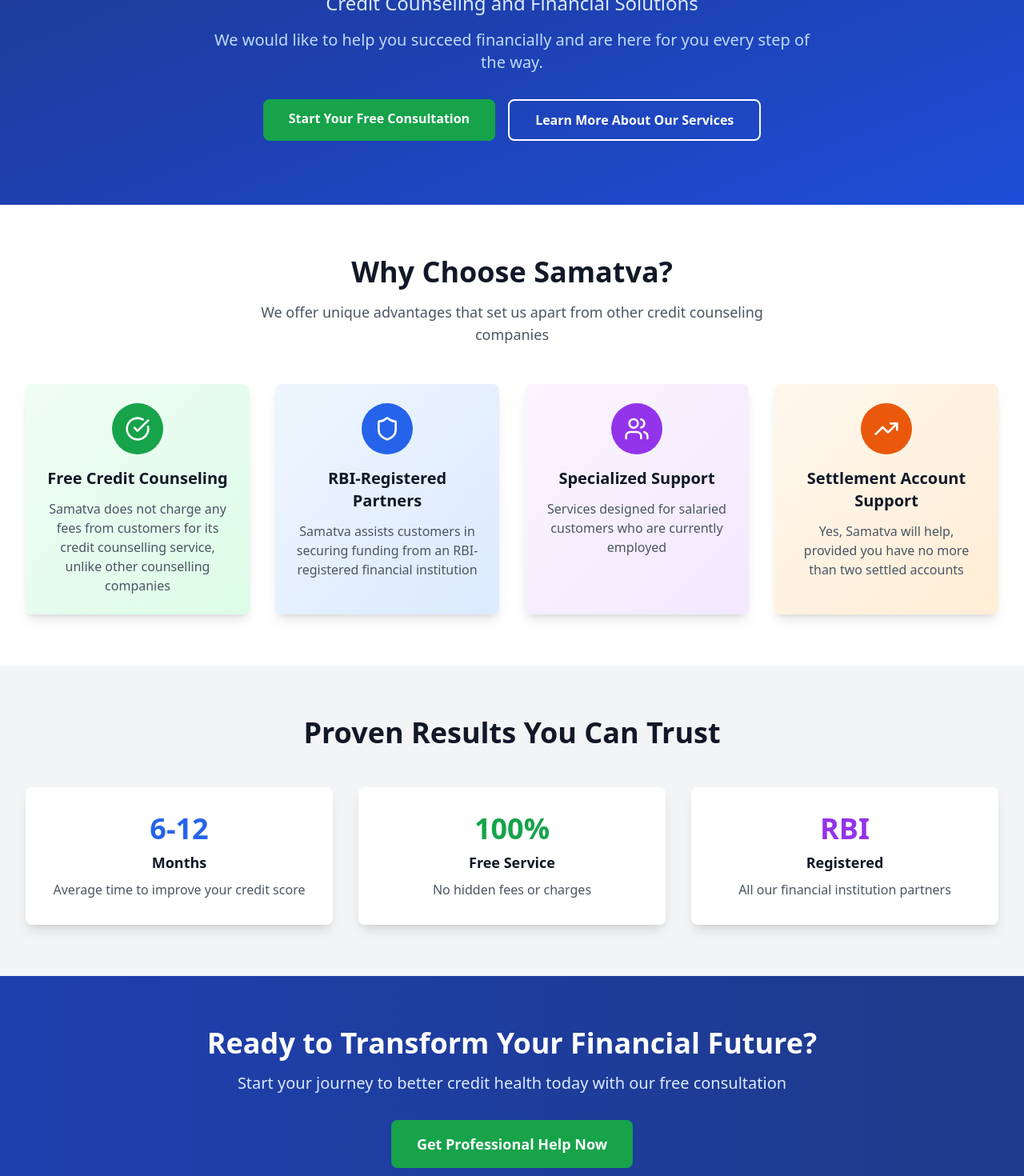
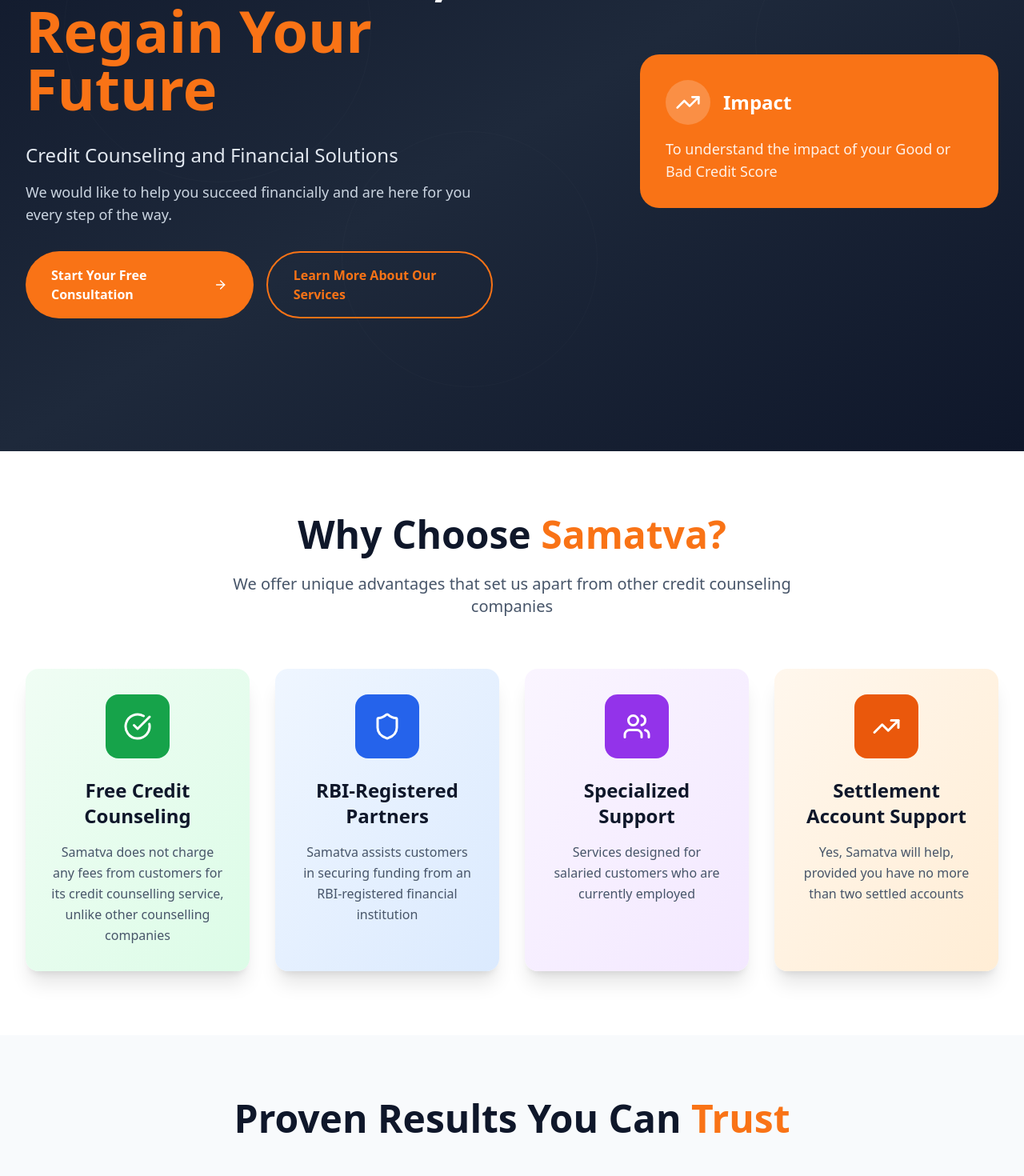
Before and after one commit to GreeseGilbertVijay/soiltecwebsite, a React (Vite) app: page / in a window 1280 px wide. Shown: the part 300-1770 px from the top of the page at 80% size. Built offline with nearby package versions, Linux system fonts and the light colour scheme.

Commit message:
Refactor: Improve Index page UI/UX
- Updated the Index page to enhance the user interface and experience, incorporating the provided color scheme and content.

```diff
--- a/src/pages/Index.tsx
+++ b/src/pages/Index.tsx
@@ -2,7 +2,7 @@
 import { Link } from 'react-router-dom';
 import Navbar from '@/components/Navbar';
 import Footer from '@/components/Footer';
-import { CheckCircle, Users, Shield, TrendingUp } from 'lucide-react';
+import { CheckCircle, Users, Shield, TrendingUp, ArrowRight } from 'lucide-react';
 
 const Index = () => {
   return (
@@ -10,85 +10,117 @@ const Index = () => {
       <Navbar />
 
       {/* Hero Section */}
-      <section className="bg-gradient-to-br from-blue-900 via-blue-800 to-blue-700 text-white">
-        <div className="max-w-7xl mx-auto px-4 sm:px-6 lg:px-8 py-20">
-          <div className="text-center">
-            <h1 className="text-4xl md:text-6xl font-bold mb-6">
-              Samatva Awareness Solution Foundation
+      <section className="bg-gradient-to-br from-slate-900 via-slate-800 to-slate-900 text-white min-h-screen relative overflow-hidden">
+        {/* Background Pattern */}
+        <div className="absolute inset-0 opacity-10">
+          <div className="absolute top-20 left-20 w-96 h-96 rounded-full border border-white/20"></div>
+          <div className="absolute top-40 right-20 w-64 h-64 rounded-full border border-white/20"></div>
+          <div className="absolute bottom-20 left-1/3 w-80 h-80 rounded-full border border-white/20"></div>
+        </div>
+
+        <div className="max-w-7xl mx-auto px-4 sm:px-6 lg:px-8 py-20 relative z-10">
+          <div className="grid grid-cols-1 lg:grid-cols-2 gap-12 items-center min-h-[80vh]">
+            {/* Left Content */}
+            <div className="text-left">
+              <h1 className="text-5xl md:text-7xl font-bold mb-8 leading-tight">
+                <span className="text-white">Rebuild Credit,</span>
+                <br />
+                <span className="text-orange-500">Regain Your</span>
+                <br />
+                <span className="text-orange-500">Future</span>
               </h1>
-            <p className="text-xl md:text-2xl mb-4 text-blue-100">
+              <p className="text-xl md:text-2xl mb-4 text-slate-200 max-w-xl">
                 Credit Counseling and Financial Solutions
               </p>
-            <p className="text-lg md:text-xl mb-8 text-blue-200 max-w-3xl mx-auto">
+              <p className="text-lg mb-8 text-slate-300 max-w-xl">
                 We would like to help you succeed financially and are here for you every step of the way.
               </p>
-            <div className="flex flex-col sm:flex-row gap-4 justify-center">
+              <div className="flex flex-col sm:flex-row gap-4">
                 <Link
                   to="/contact"
-                className="bg-green-600 hover:bg-green-700 text-white px-8 py-3 rounded-lg font-semibold transition-colors transform hover:scale-105"
+                  className="bg-orange-500 hover:bg-orange-600 text-white px-8 py-4 rounded-full font-semibold transition-all transform hover:scale-105 flex items-center justify-center gap-2"
                 >
                   Start Your Free Consultation
+                  <ArrowRight size={20} />
                 </Link>
                 <Link
                   to="/services"
-                className="border-2 border-white text-white hover:bg-white hover:text-blue-800 px-8 py-3 rounded-lg font-semibold transition-colors"
+                  className="border-2 border-orange-500 text-orange-500 hover:bg-orange-500 hover:text-white px-8 py-4 rounded-full font-semibold transition-all flex items-center justify-center"
                 >
                   Learn More About Our Services
                 </Link>
+              </div>
+            </div>
+
+            {/* Right Content - Impact Card */}
+            <div className="flex justify-center lg:justify-end">
+              <div className="bg-orange-500 hover:bg-orange-600 transition-all rounded-3xl p-8 max-w-md cursor-pointer transform hover:scale-105">
+                <Link to="/impact" className="block">
+                  <div className="flex items-center gap-4 mb-4">
+                    <div className="bg-white/20 p-3 rounded-full">
+                      <TrendingUp className="text-white" size={32} />
+                    </div>
+                    <h3 className="text-2xl font-bold text-white">Impact</h3>
+                  </div>
+                  <p className="text-white/90 text-lg">
+                    To understand the impact of your Good or Bad Credit Score
+                  </p>
+                </Link>
+              </div>
             </div>
           </div>
         </div>
       </section>
 
       {/* Core Value Propositions */}
-      <section className="py-16 bg-white">
+      <section className="py-20 bg-white">
         <div className="max-w-7xl mx-auto px-4 sm:px-6 lg:px-8">
-          <div className="text-center mb-12">
-            <h2 className="text-3xl md:text-4xl font-bold text-gray-900 mb-4">
-              Why Choose Samatva?
+          <div className="text-center mb-16">
+            <h2 className="text-4xl md:text-5xl font-bold text-slate-900 mb-6">
+              Why Choose <span className="text-orange-500">Samatva?</span>
             </h2>
-            <p className="text-lg text-gray-600 max-w-2xl mx-auto">
+            <p className="text-xl text-slate-600 max-w-3xl mx-auto">
               We offer unique advantages that set us apart from other credit counseling companies
             </p>
           </div>
 
           <div className="grid grid-cols-1 md:grid-cols-2 lg:grid-cols-4 gap-8">
-            <div className="text-center p-6 rounded-lg shadow-lg hover:shadow-xl transition-shadow bg-gradient-to-br from-green-50 to-green-100">
-              <div className="bg-green-600 w-16 h-16 rounded-full flex items-center justify-center mx-auto mb-4">
-                <CheckCircle className="text-white" size={32} />
+            <div className="text-center p-8 rounded-2xl shadow-xl hover:shadow-2xl transition-all bg-gradient-to-br from-green-50 to-green-100 group hover:scale-105">
+              <div className="bg-green-600 w-20 h-20 rounded-2xl flex items-center justify-center mx-auto mb-6 group-hover:bg-green-700 transition-colors">
+                <CheckCircle className="text-white" size={36} />
               </div>
-              <h3 className="text-xl font-semibold mb-3 text-gray-900">Free Credit Counseling</h3>
-              <p className="text-gray-600">
+              <h3 className="text-2xl font-bold mb-4 text-slate-900">Free Credit Counseling</h3>
+              <p className="text-slate-600 leading-relaxed">
                 Samatva does not charge any fees from customers for its credit counselling service, unlike other counselling companies
               </p>
             </div>
 
-            <div className="text-center p-6 rounded-lg shadow-lg hover:shadow-xl transition-shadow bg-gradient-to-br from-blue-50 to-blue-100">
-              <div className="bg-blue-600 w-16 h-16 rounded-full flex items-center justify-center mx-auto mb-4">
-                <Shield className="text-white" size={32} />
+            <div className="text-center p-8 rounded-2xl shadow-xl hover:shadow-2xl transition-all bg-gradient-to-br from-blue-50 to-blue-100 group hover:scale-105">
+              <div className="bg-blue-600 w-20 h-20 rounded-2xl flex items-center justify-center mx-auto mb-6 group-hover:bg-blue-700 transition-colors">
+                <Shield className="text-white" size={36} />
               </div>
-              <h3 className="text-xl font-semibold mb-3 text-gray-900">RBI-Registered Partners</h3>
-              <p className="text-gray-600">
+              <h3 className="text-2xl font-bold mb-4 text-slate-900">RBI-Registered Partners</h3>
+              <p className="text-slate-600 leading-relaxed">
                 Samatva assists customers in securing funding from an RBI-registered financial institution
               </p>
             </div>
 
-            <div className="text-center p-6 rounded-lg shadow-lg hover:shadow-xl transition-shadow bg-gradient-to-br from-purple-50 to-purple-100">
-              <div className="bg-purple-600 w-16 h-16 rounded-full flex items-center justify-center mx-auto mb-4">
-                <Users className="text-white" size={32} />
+            <div className="text-center p-8 rounded-2xl shadow-xl hover:shadow-2xl transition-all bg-gradient-to-br from-purple-50 to-purple-100 group hover:scale-105">
+              <div className="bg-purple-600 w-20 h-20 rounded-2xl flex items-center justify-center mx-auto mb-6 group-hover:bg-purple-700 transition-colors">
+                <Users className="text-white" size={36} />
               </div>
-              <h3 className="text-xl font-semibold mb-3 text-gray-900">Specialized Support</h3>
-              <p className="text-gray-600">
+              <h3 className="text-2xl font-bold mb-4 text-slate-900">Specialized Support</h3>
+              <p className="text-slate-600 leading-relaxed">
                 Services designed for salaried customers who are currently employed
               </p>
             </div>
 
-            <div className="text-center p-6 rounded-lg shadow-lg hover:shadow-xl transition-shadow bg-gradient-to-br from-orange-50 to-orange-100">
-              <div className="bg-orange-600 w-16 h-16 rounded-full flex items-center justify-center mx-auto mb-4">
-                <TrendingUp className="text-white" size={32} />
+            <div className="text-center p-8 rounded-2xl shadow-xl hover:shadow-2xl transition-all bg-gradient-to-br from-orange-50 to-orange-100 group hover:scale-105">
+              <div className="bg-orange-600 w-20 h-20 rounded-2xl flex items-center justify-center mx-auto mb-6 group-hover:bg-orange-700 transition-colors">
+                <TrendingUp className="text-white" size={36} />
               </div>
-              <h3 className="text-xl font-semibold mb-3 text-gray-900">Settlement Account Support</h3>
-              <p className="text-gray-600">
+              <h3 className="text-2xl font-bold mb-4 text-slate-900">Settlement Account Support</h3>
+              <p className="text-slate-600 leading-relaxed">
                 Yes, Samatva will help, provided you have no more than two settled accounts
               </p>
             </div>
@@ -97,50 +129,51 @@ const Index = () => {
       </section>
 
       {/* Trust Builders */}
-      <section className="py-16 bg-gray-100">
+      <section className="py-20 bg-slate-50">
         <div className="max-w-7xl mx-auto px-4 sm:px-6 lg:px-8">
-          <div className="text-center mb-12">
-            <h2 className="text-3xl md:text-4xl font-bold text-gray-900 mb-4">
-              Proven Results You Can Trust
+          <div className="text-center mb-16">
+            <h2 className="text-4xl md:text-5xl font-bold text-slate-900 mb-6">
+              Proven Results You Can <span className="text-orange-500">Trust</span>
             </h2>
           </div>
 
           <div className="grid grid-cols-1 md:grid-cols-3 gap-8">
-            <div className="text-center p-8 bg-white rounded-lg shadow-lg">
-              <div className="text-4xl font-bold text-blue-600 mb-2">6-12</div>
-              <div className="text-lg font-semibold text-gray-900 mb-2">Months</div>
-              <p className="text-gray-600">Average time to improve your credit score</p>
+            <div className="text-center p-10 bg-white rounded-3xl shadow-xl hover:shadow-2xl transition-all hover:scale-105">
+              <div className="text-6xl font-bold text-blue-600 mb-4">6-12</div>
+              <div className="text-2xl font-bold text-slate-900 mb-4">Months</div>
+              <p className="text-slate-600 text-lg">Average time to improve your credit score</p>
             </div>
 
-            <div className="text-center p-8 bg-white rounded-lg shadow-lg">
-              <div className="text-4xl font-bold text-green-600 mb-2">100%</div>
-              <div className="text-lg font-semibold text-gray-900 mb-2">Free Service</div>
-              <p className="text-gray-600">No hidden fees or charges</p>
+            <div className="text-center p-10 bg-white rounded-3xl shadow-xl hover:shadow-2xl transition-all hover:scale-105">
+              <div className="text-6xl font-bold text-green-600 mb-4">100%</div>
+              <div className="text-2xl font-bold text-slate-900 mb-4">Free Service</div>
+              <p className="text-slate-600 text-lg">No hidden fees or charges</p>
             </div>
 
-            <div className="text-center p-8 bg-white rounded-lg shadow-lg">
-              <div className="text-4xl font-bold text-purple-600 mb-2">RBI</div>
-              <div className="text-lg font-semibold text-gray-900 mb-2">Registered</div>
-              <p className="text-gray-600">All our financial institution partners</p>
+            <div className="text-center p-10 bg-white rounded-3xl shadow-xl hover:shadow-2xl transition-all hover:scale-105">
+              <div className="text-6xl font-bold text-orange-600 mb-4">RBI</div>
+              <div className="text-2xl font-bold text-slate-900 mb-4">Registered</div>
+              <p className="text-slate-600 text-lg">All our financial institution partners</p>
             </div>
           </div>
         </div>
       </section>
 
       {/* CTA Section */}
-      <section className="py-16 bg-gradient-to-r from-blue-800 to-blue-900 text-white">
-        <div className="max-w-4xl mx-auto text-center px-4 sm:px-6 lg:px-8">
-          <h2 className="text-3xl md:text-4xl font-bold mb-4">
-            Ready to Transform Your Financial Future?
+      <section className="py-20 bg-gradient-to-r from-slate-900 to-slate-800 text-white">
+        <div className="max-w-5xl mx-auto text-center px-4 sm:px-6 lg:px-8">
+          <h2 className="text-4xl md:text-5xl font-bold mb-6">
+            Ready to Transform Your <span className="text-orange-500">Financial Future?</span>
           </h2>
-          <p className="text-xl mb-8 text-blue-100">
+          <p className="text-xl mb-10 text-slate-200 max-w-3xl mx-auto">
             Start your journey to better credit health today with our free consultation
           </p>
           <Link
             to="/contact"
-            className="bg-green-600 hover:bg-green-700 text-white px-8 py-4 rounded-lg font-semibold text-lg transition-colors transform hover:scale-105 inline-block"
+            className="bg-orange-500 hover:bg-orange-600 text-white px-10 py-5 rounded-full font-bold text-xl transition-all transform hover:scale-105 inline-flex items-center gap-3"
           >
             Get Professional Help Now
+            <ArrowRight size={24} />
           </Link>
         </div>
       </section>
```
Lines whose indentation alone changed are shown as unchanged.
